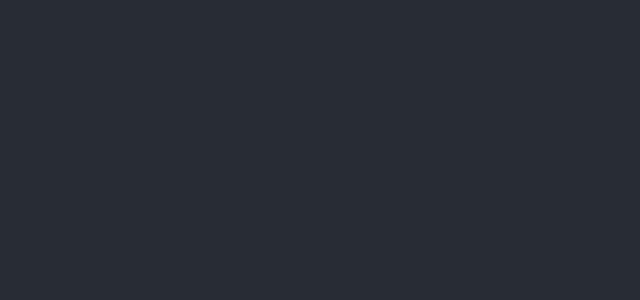
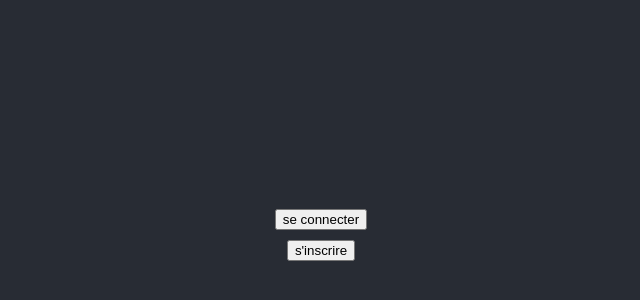
Before and after one commit to T-Vinhphat/battlecards-frontend, a React (Create React App) app: page / in a window 1280 px wide. Before the commit this address had no page. Shown: the part 170-470 px from the top of the page, without its empty margins (319-959 px from the left). Built offline with nearby package versions, Linux system fonts and the light colour scheme.

Commit message:
added accueil page

```diff
--- a/src/App.js
+++ b/src/App.js
@@ -5,6 +5,7 @@ import DisplayPage from "./views/Cards/Display";
 import Collection from "./views/Collection/Display";
 import Signup from "./views/auth/signup";
 import CreateDeck from "./views/Cards/Form";
+import Accueil from "./views/Accueil/Display";
 
 function App() {
   return (
@@ -12,6 +13,7 @@ function App() {
       <header className="App-header">
         <Router>
           <Routes>
+            <Route path="/" element={<Accueil />} />
             <Route path="/profil/:id" element={<Profil />} />
             <Route path="/profil/:id/collection" element={<Collection />} />
             <Route path="/cards" element={<DisplayPage />} />
--- /dev/null
+++ b/src/views/Accueil/Display.js
@@ -0,0 +1,30 @@
+import { useNavigate } from "react-router-dom";
+
+function Accueil() {
+  const navigate = useNavigate();
+
+  return (
+    <div>
+      <div>
+        <button
+          onClick={() => {
+            navigate("/login");
+          }}
+        >
+          se connecter
+        </button>
+      </div>
+      <div>
+        <button
+          onClick={() => {
+            navigate("/signup");
+          }}
+        >
+          s'inscrire
+        </button>
+      </div>
+    </div>
+  );
+}
+
+export default Accueil;
```
